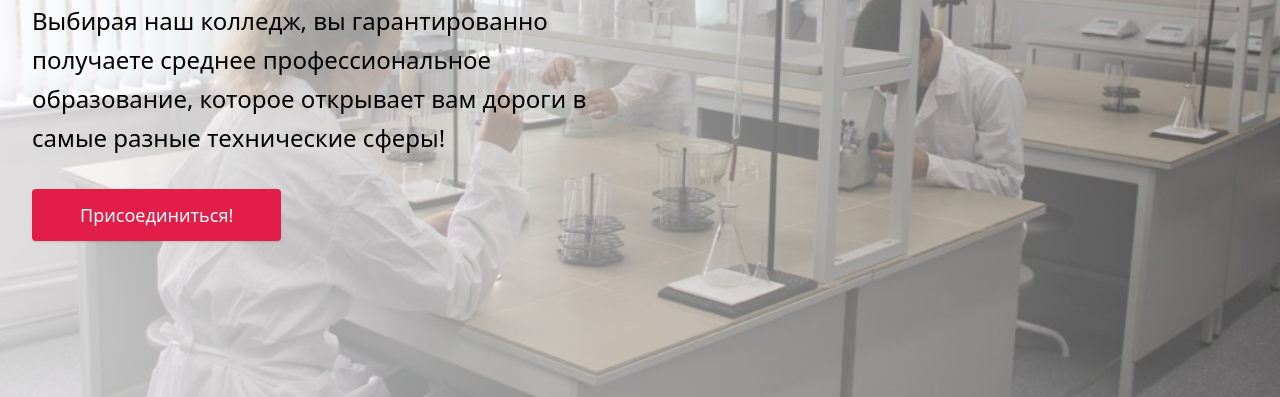
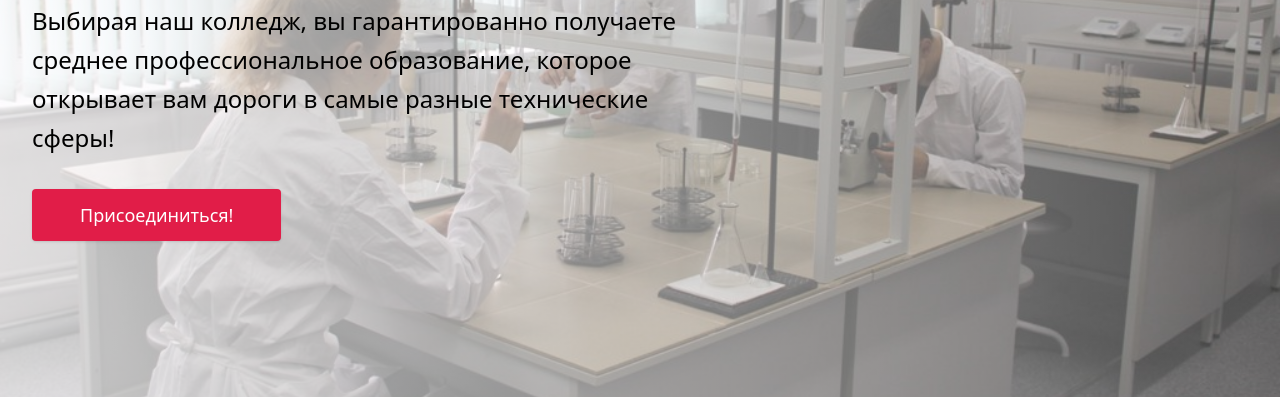
Before and after one commit to Darkleizing/dayopendor, a website: page index.html in a window 1280 px wide. Shown: the part 442-839 px from the top of the page. Drawn offline with nearby package versions, Linux system fonts and the light colour scheme.

Commit message:
Update index.html

```diff
--- a/index.html
+++ b/index.html
@@ -67,7 +67,7 @@
           Найти свое будущее!
         </strong>
       </h1>
-      <p class="mt-4 max-w-xl font-normal text-lg sm:text-2xl sm:leading-relaxed">
+      <p class="mt-4 max-w-2xl font-normal text-lg sm:text-2xl sm:leading-relaxed">
         Выбирая наш колледж, вы гарантированно получаете среднее профессиональное образование, которое открывает вам дороги в самые разные технические сферы!
       </p>
 
```
